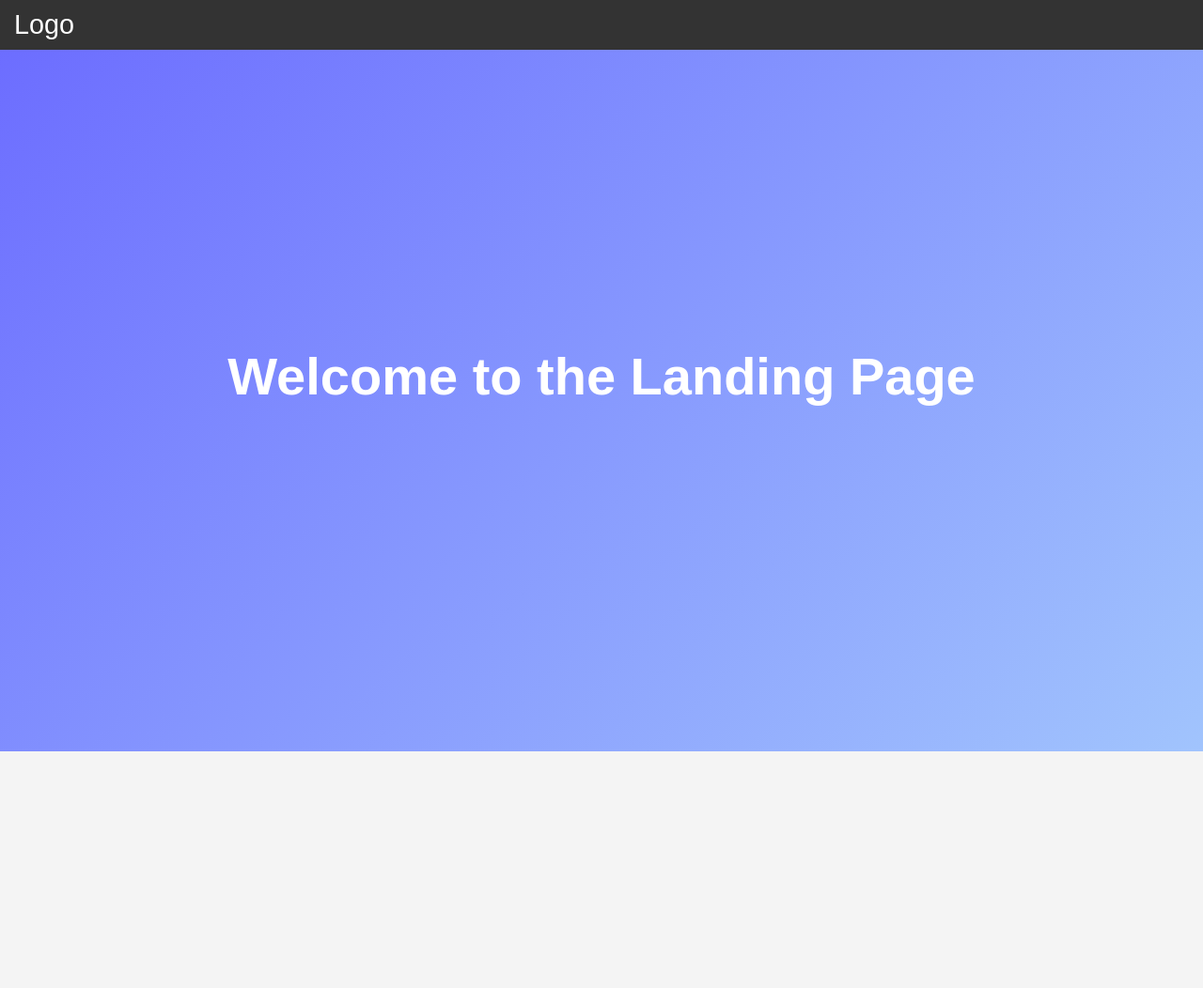
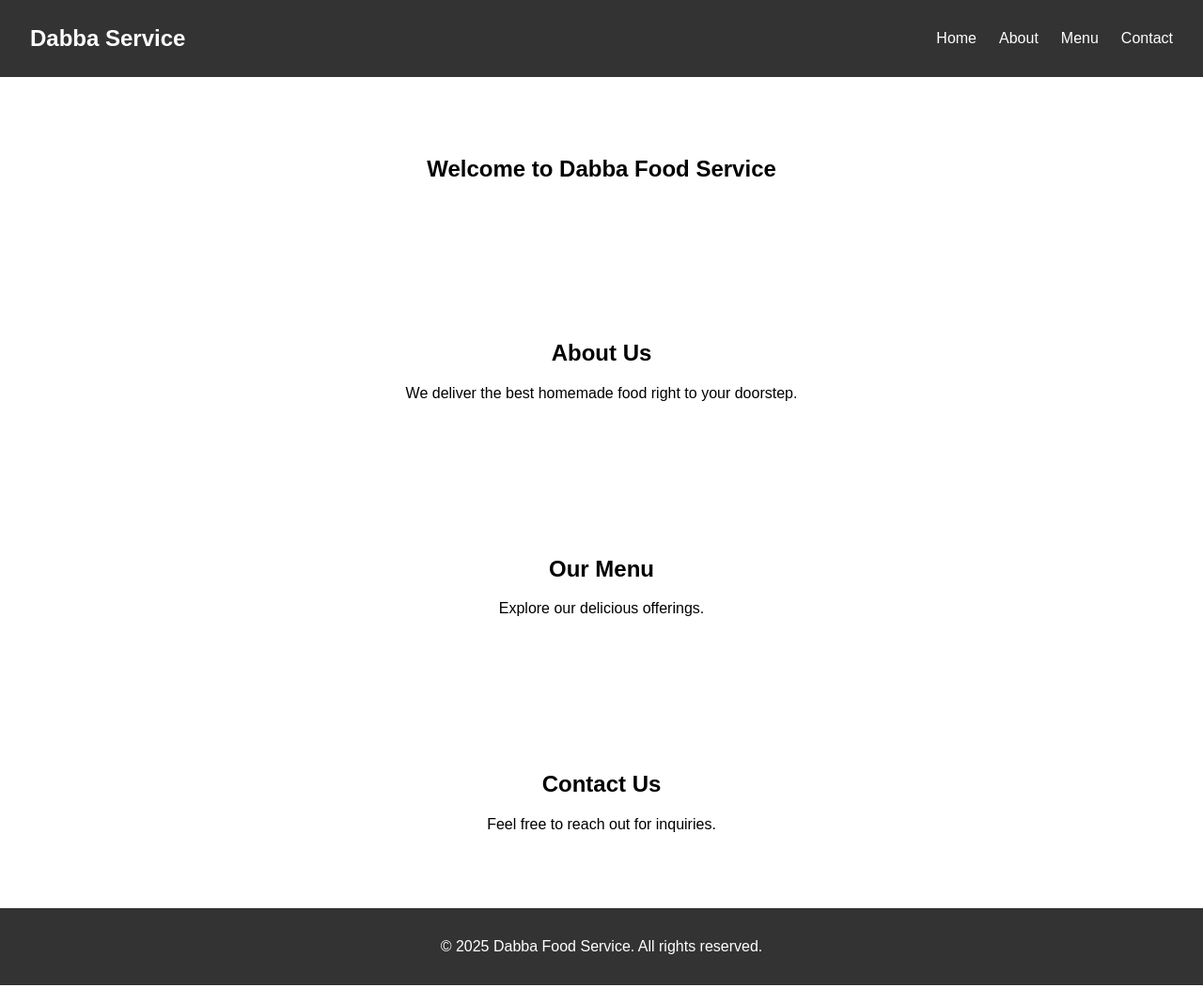
Before and after one commit to dipukumardev/Dubba-Services, a website: page Main Files/public/index.html in a window 1280 px wide. Shown: the top 1052 px of the page at 94% size. Drawn offline with Linux system fonts and the light colour scheme.

Commit message:
update the js files

```diff
--- a/Main Files/public/index.html
+++ b/Main Files/public/index.html
@@ -5,43 +5,50 @@
     <meta name="viewport" content="width=device-width, initial-scale=1.0">
     <link rel="shortcut icon" href="assets/images/favicon_image.png" type="image/x-icon">
     <link rel="stylesheet" href="style.css">
-    <link rel="stylesheet" href="respnsive.css">
+    <link rel="stylesheet" href="responsive.css">
     <title>Dabba Food Service</title>
 </head>
 <body>
     <div class="main-box">
         <!-- Navbar -->
         <nav class="navbar">
-          <div class="logo"><a href="#landing">Logo</a></div>
+            <div class="logo"><a href="#landing">Dabba Service</a></div>
             <ul class="nav-links">
                 <li><a href="#landing">Home</a></li>
                 <li><a href="#about">About</a></li>
+                <li><a href="#menu">Menu</a></li>
+                <li><a href="#contact">Contact</a></li>
             </ul>
         </nav>
 
         <!-- Landing Page -->
         <section id="landing" class="landing">
-          <h1>Welcome to the Landing Page</h1>
+            <h1>Welcome to Dabba Food Service</h1>
         </section>
 
-        <!-- About Page -->
+        <!-- About Section -->
         <section id="about" class="about">
             <h2>About Us</h2>
-        </section>
-        <!-- The Menu page -->
-        <section id="landing" class="landing">
-            <h1>Welcome to the Menu page</h1>
+            <p>We deliver the best homemade food right to your doorstep.</p>
         </section>
 
-          <!-- Contact page -->
-          <section id="landing" class="landing">
-            <h1>Welcome to the Contact Page</h1>
+        <!-- Menu Section -->
+        <section id="menu" class="menu">
+            <h2>Our Menu</h2>
+            <p>Explore our delicious offerings.</p>
         </section>
 
-          <!-- Footer page -->
-          <section id="landing" class="landing">
-            <h1>Welcome to the Footer page</h1>
+        <!-- Contact Section -->
+        <section id="contact" class="contact">
+            <h2>Contact Us</h2>
+            <p>Feel free to reach out for inquiries.</p>
         </section>
+
+        <!-- Footer -->
+        <footer class="footer">
+            <p>&copy; 2025 Dabba Food Service. All rights reserved.</p>
+        </footer>
+    </div>
     <script src="main.js"></script>
 </body>
 </html>
--- a/Main Files/public/main.js
+++ b/Main Files/public/main.js
@@ -0,0 +1,9 @@
+// Toggle Navigation Menu
+document.addEventListener('DOMContentLoaded', () => {
+    const hamburger = document.querySelector('.hamburger');
+    const navLinks = document.querySelector('.nav-links');
+
+    hamburger.addEventListener('click', () => {
+        navLinks.classList.toggle('active');
+    });
+});
--- a/Main Files/public/respnsive.css
+++ b/Main Files/public/respnsive.css
@@ -1,96 +1,22 @@
-/* Mobile-first approach */
-
-/* Navbar for mobile */
-.navbar {
-    padding: 10px 15px;
+/* Responsive Design */
+@media (max-width: 768px) {
+  .nav-links {
+      display: none;
+      flex-direction: column;
+      gap: 1rem;
+      position: absolute;
+      top: 60px;
+      right: 20px;
+      background: #333;
+      padding: 1rem;
+      border-radius: 5px;
   }
 
-  .navbar .nav-links {
-    flex-direction: column;
-    display: none;
-    width: 100%;
+  .nav-links.active {
+      display: flex;
   }
 
-  .navbar .nav-links li a {
-    padding: 15px;
-    text-align: center;
+  .hamburger {
+      display: flex;
   }
-
-  /* Show nav links on hamburger click (using JavaScript to toggle the class) */
-  .navbar.active .nav-links {
-    display: flex;
-  }
-
-  /* Hamburger icon */
-  .hamburger {
-    display: block;
-    cursor: pointer;
-    margin-top: 10px;
-  }
-
-  .hamburger span {
-    display: block;
-    background-color: #fff;
-    height: 3px;
-    width: 25px;
-    margin: 4px 0;
-  }
-
-  /* Landing section on mobile */
-  .landing h1 {
-    font-size: 2rem;
-  }
-
-  .landing p {
-    font-size: 1rem;
-  }
-
-  /* About section on mobile */
-  .about h2 {
-    font-size: 2rem;
-  }
-
-  .about p {
-    font-size: 1rem;
-  }
-
-  /* Tablet and larger screens */
-  @media (min-width: 768px) {
-    .navbar .nav-links {
-      flex-direction: row;
-    }
-
-    .landing h1 {
-      font-size: 3rem;
-    }
-
-    .landing p {
-      font-size: 1.2rem;
-    }
-
-    .about h2 {
-      font-size: 2.5rem;
-    }
-
-    .about p {
-      font-size: 1.2rem;
-    }
-  }
-
-  @media (min-width: 1024px) {
-    .navbar .logo a {
-      font-size: 1.8rem;
-    }
-
-    .navbar .nav-links li a {
-      font-size: 1.2rem;
-    }
-
-    .landing h1 {
-      font-size: 3.5rem;
-    }
-
-    .about h2 {
-      font-size: 3rem;
-    }
-  }
+}
--- a/Main Files/public/style.css
+++ b/Main Files/public/style.css
@@ -1,91 +1,47 @@
-/* Reset default margins and paddings */
-body, html {
+/* General Styles */
+body {
+  font-family: Arial, sans-serif;
   margin: 0;
   padding: 0;
-    font-family: Arial, sans-serif;
-    scroll-behavior: smooth;
+  box-sizing: border-box;
 }
 
-  /* Main container */
-  .main-box {
-    width: 100%;
-  }
-
-  /* Navbar styling */
 .navbar {
-    position: fixed;
-    top: 0;
-    width: 100%;
-    background-color: #333;
   display: flex;
   justify-content: space-between;
   align-items: center;
-    padding: 10px 20px;
-    z-index: 1000;
+  padding: 1rem 2rem;
+  background-color: #333;
+  color: #fff;
 }
 
 .navbar .logo a {
+  text-decoration: none;
   color: #fff;
-    text-decoration: none;
   font-size: 1.5rem;
+  font-weight: bold;
 }
 
-  .navbar .nav-links {
+.nav-links {
   list-style: none;
   display: flex;
-    gap: 15px;
-    margin: 0;
+  gap: 1.5rem;
 }
 
-  .navbar .nav-links li a {
+.nav-links a {
+  text-decoration: none;
   color: #fff;
-    text-decoration: none;
   font-size: 1rem;
-    padding: 5px 10px;
 }
 
-  .navbar .nav-links li a:hover {
-    background-color: #575757;
-    border-radius: 5px;
-  }
-
-  /* Landing section */
-  .landing {
-    height: 100vh;
-    background: linear-gradient(135deg, #6b6bff, #a1c4fd);
-    color: white;
-    display: flex;
-    justify-content: center;
-    align-items: center;
+section {
+  padding: 4rem 2rem;
   text-align: center;
 }
 
-  .landing h1 {
-    font-size: 3rem;
+footer {
+  text-align: center;
+  padding: 1rem;
+  background-color: #333;
+  color: #fff;
 }
-
-  .landing p {
-    font-size: 1.2rem;
-    margin-top: 10px;
-  }
-
-  /* About section */
-  .about {
-    height: 100vh;
-    background-color: #f4f4f4;
-    color: #333;
-    display: flex;
-    justify-content: center;
-    align-items: center;
-    text-align: center;
-    padding: 20px;
-  }
-
-  .about h2 {
-    font-size: 2.5rem;
-  }
-
-  .about p {
-    font-size: 1.2rem;
-    margin-top: 10px;
-  }
```
Lines whose indentation alone changed are shown as unchanged.
